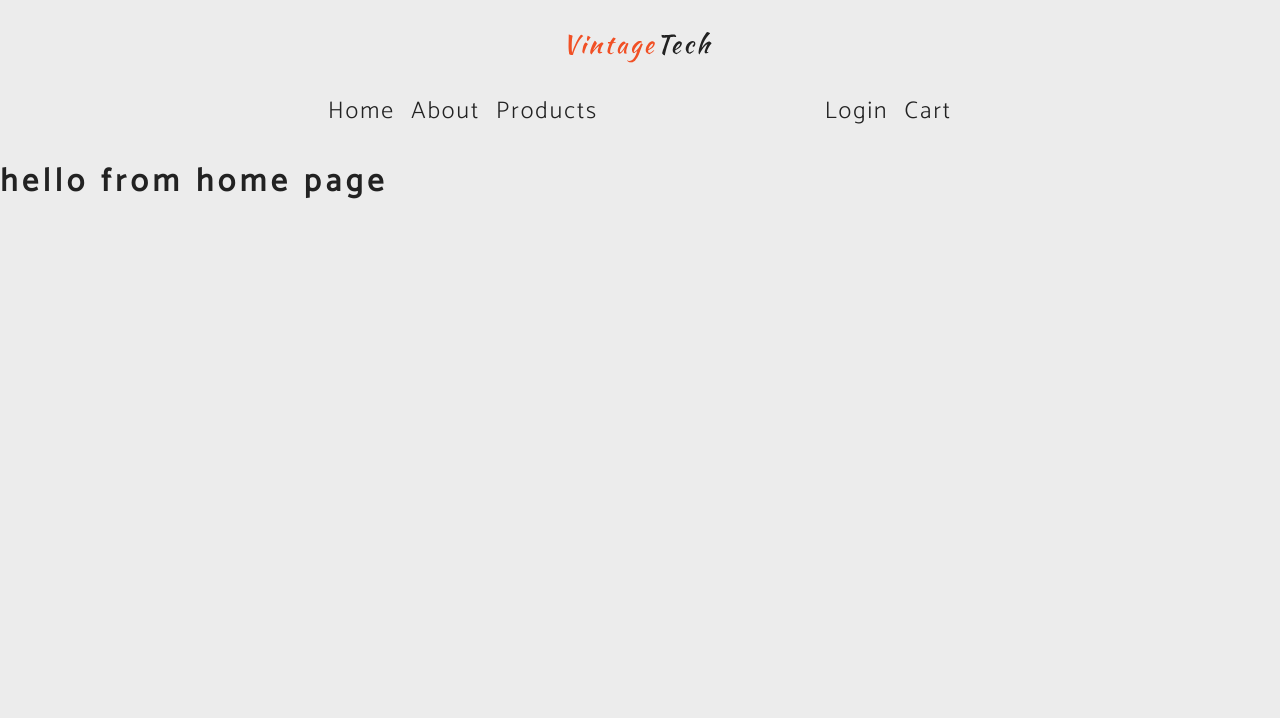
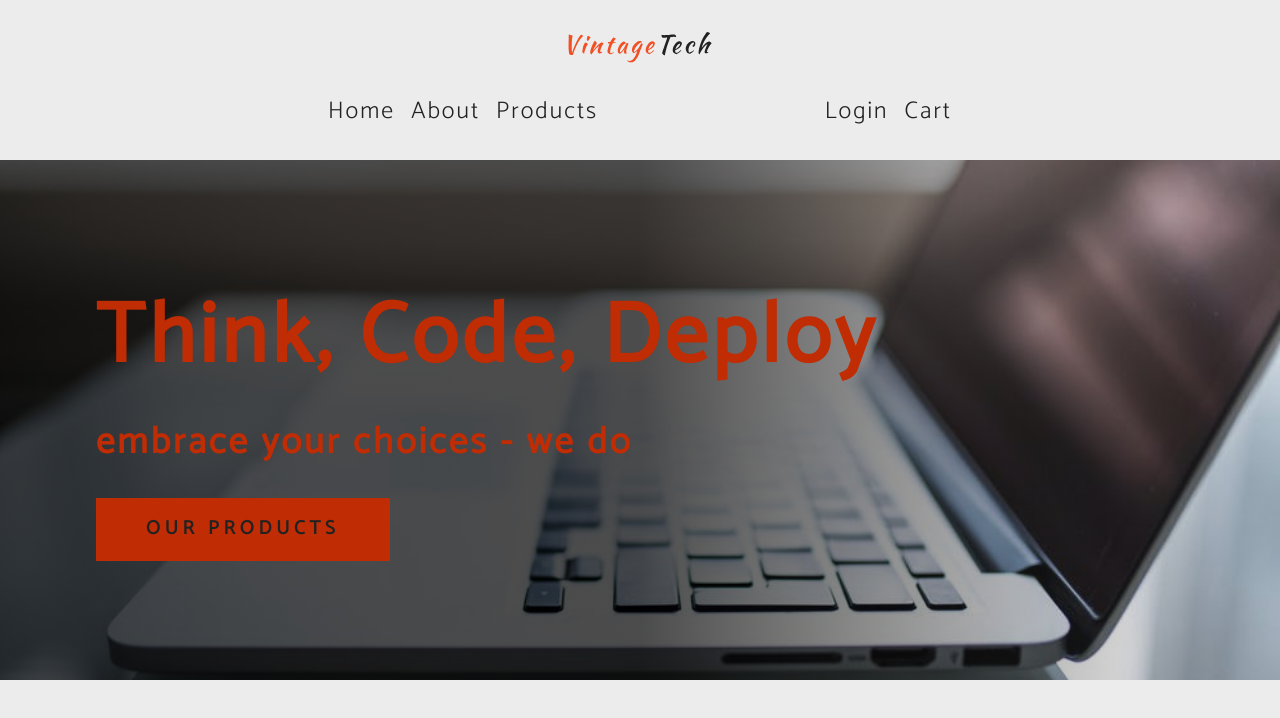
Before and after one commit to kakamband/react-vintage-tech-store, a React (Create React App) app: page / in a window 1280 px wide. Shown: the top 718 px of the page. Built offline with nearby package versions, Linux system fonts and the light colour scheme.

Commit message:
add: hero component

```diff
--- a/src/components/Hero.jsx
+++ b/src/components/Hero.jsx
@@ -1,5 +1,13 @@
 import React from 'react';
 
-export default function Hero() {
-  return <h1>hello from hero</h1>;
+export default function Hero({ children }) {
+  return (
+    <div className="hero">
+      <div className="banner">
+        <h1>think, code, deploy</h1>
+        <p>embrace your choices - we do</p>
+        {children}
+      </div>
+    </div>
+  );
 }
--- a/src/pages/Home.jsx
+++ b/src/pages/Home.jsx
@@ -1,5 +1,15 @@
-import React from "react";
+import React from 'react';
+import Hero from '../components/Hero';
+import { Link } from 'react-router-dom';
 
 export default function Home() {
-  return <h1>hello from home page</h1>;
+  return (
+    <>
+      <Hero>
+        <Link to="products" className="btn btn-primary btn-hero">
+          our products
+        </Link>
+      </Hero>
+    </>
+  );
 }
```
